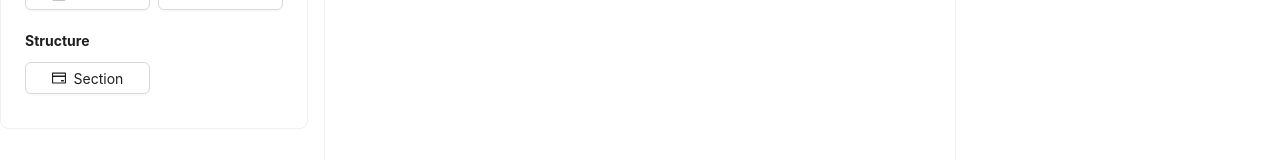
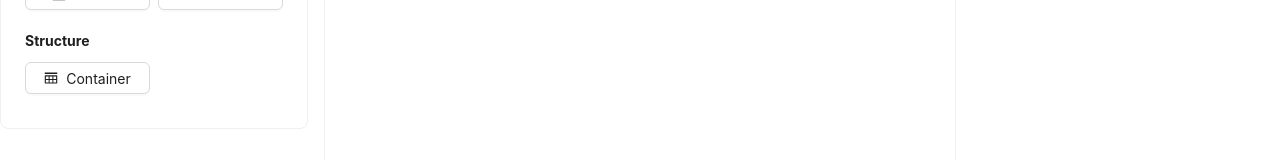
Before and after one commit to alaminsahed/Dynamic-form-builder, a React (Vite) app: page / in a window 1280 px wide. Shown: the part 298-458 px from the top of the page. Built offline with nearby package versions, Linux system fonts and the light colour scheme; the HTML template or start-up script is replaced by a standard one.

Commit message:
feat: some fixing

```diff
--- a/src/components/form-builder/index.tsx
+++ b/src/components/form-builder/index.tsx
@@ -246,6 +246,7 @@ const FormBuilder: React.FC<FormBuilderProps> = ({
         ref={drop}
         style={{
           height: 'calc(100vh - 200px)',
+          position: 'relative',
         }}
         onClick={(e) => {
           e.stopPropagation();
@@ -461,7 +462,12 @@ const FormBuilder: React.FC<FormBuilderProps> = ({
           </div>
         )}
         {isOver && canDrop && (
-          <div style={{ height: '30px', backgroundColor: 'yellow' }}></div>
+          <div
+            style={{
+              backgroundColor: 'yellow',
+              height: '30px',
+            }}
+          />
         )}
       </div>
     </DndProvider>
--- a/src/components/form-elements/index.tsx
+++ b/src/components/form-elements/index.tsx
@@ -6,8 +6,8 @@ import {
   DownOutlined,
   EditOutlined,
   OrderedListOutlined,
-  CreditCardOutlined,
   FontColorsOutlined,
+  InsertRowAboveOutlined,
 } from '@ant-design/icons';
 
 export const fields = [
@@ -58,8 +58,8 @@ export const staticFields = [
 
 export const structures = [
   {
-    type: 'section',
-    icon: <CreditCardOutlined />,
-    title: 'Section',
+    type: 'container',
+    icon: <InsertRowAboveOutlined />,
+    title: 'Container',
   },
 ];
--- a/src/index.css
+++ b/src/index.css
@@ -1,3 +1,12 @@
 * {
   margin: 0;
 }
+
+::-webkit-scrollbar {
+  width: 5px;
+}
+
+::-webkit-scrollbar-thumb {
+  background-color: #bbbaba;
+  border-radius: 10px;
+}
--- a/src/interface/element.ts
+++ b/src/interface/element.ts
@@ -51,4 +51,5 @@ export type FormType =
   | 'textarea'
   | 'datepicker'
   | 'button'
-  | 'header';
+  | 'header'
+  | 'container';
```
Also changed, not shown: src/components/draggable-items/index.tsx (+4 -5 lines).
